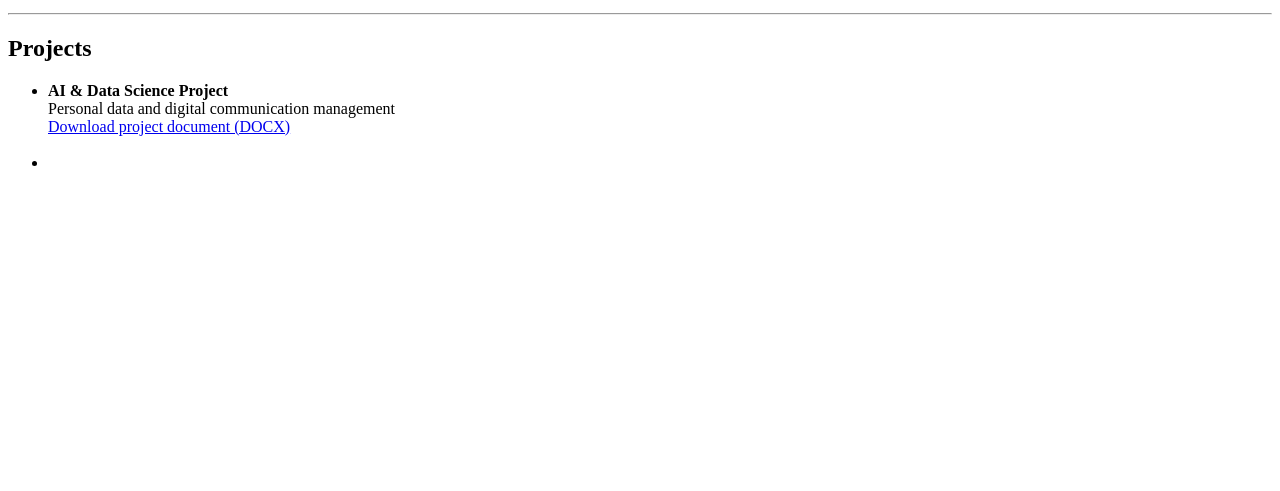
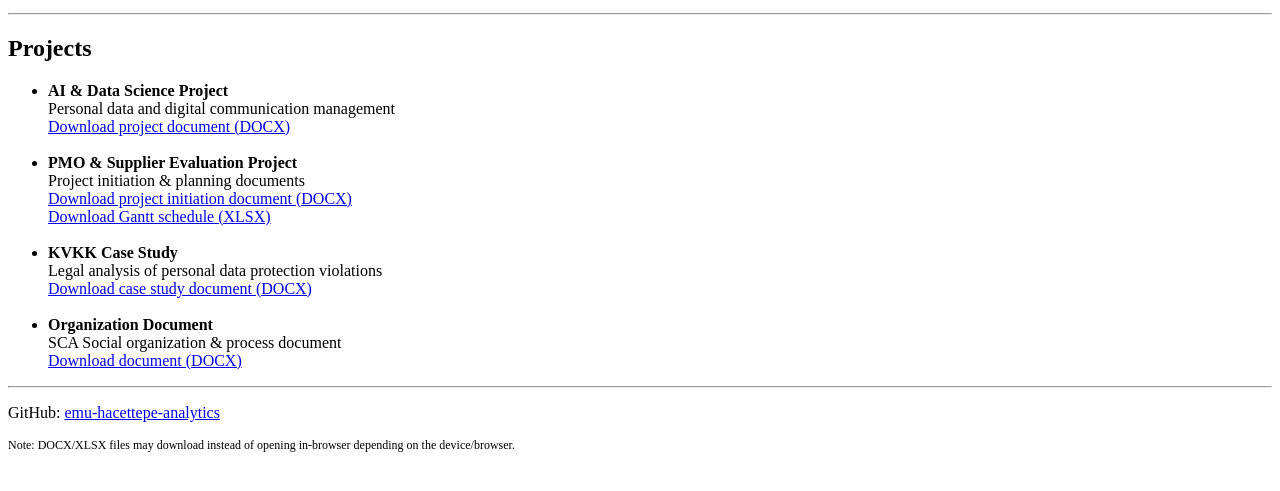
Before and after one commit to zeysu53/ai-data-privacy-management, a plain HTML site: page index.html in a window 1280 px wide. Shown: the part 101-592 px from the top of the page. Drawn offline with Linux system fonts and the light colour scheme.

Commit message:
Update index.html

```diff
--- a/index.html
+++ b/index.html
@@ -26,4 +26,49 @@
     <br>
 
     <li>
-      <str
+      <strong>PMO & Supplier Evaluation Project</strong><br>
+      Project initiation & planning documents<br>
+      <a href="pmo-project-initiation.docx" target="_blank" rel="noopener">
+        Download project initiation document (DOCX)
+      </a>
+      <br>
+      <a href="gantt.xlsx" target="_blank" rel="noopener">
+        Download Gantt schedule (XLSX)
+      </a>
+    </li>
+
+    <br>
+
+    <li>
+      <strong>KVKK Case Study</strong><br>
+      Legal analysis of personal data protection violations<br>
+      <a href="kvkk-case-study.docx" target="_blank" rel="noopener">
+        Download case study document (DOCX)
+      </a>
+    </li>
+
+    <br>
+
+    <li>
+      <strong>Organization Document</strong><br>
+      SCA Social organization & process document<br>
+      <a href="organization.docx" target="_blank" rel="noopener">
+        Download document (DOCX)
+      </a>
+    </li>
+  </ul>
+
+  <hr>
+
+  <p>
+    GitHub:
+    <a href="https://github.com/emu-hacettepe-analytics" target="_blank" rel="noopener">
+      emu-hacettepe-analytics
+    </a>
+  </p>
+
+  <p style="font-size: 12px;">
+    Note: DOCX/XLSX files may download instead of opening in-browser depending on the device/browser.
+  </p>
+</body>
+</html>
```
